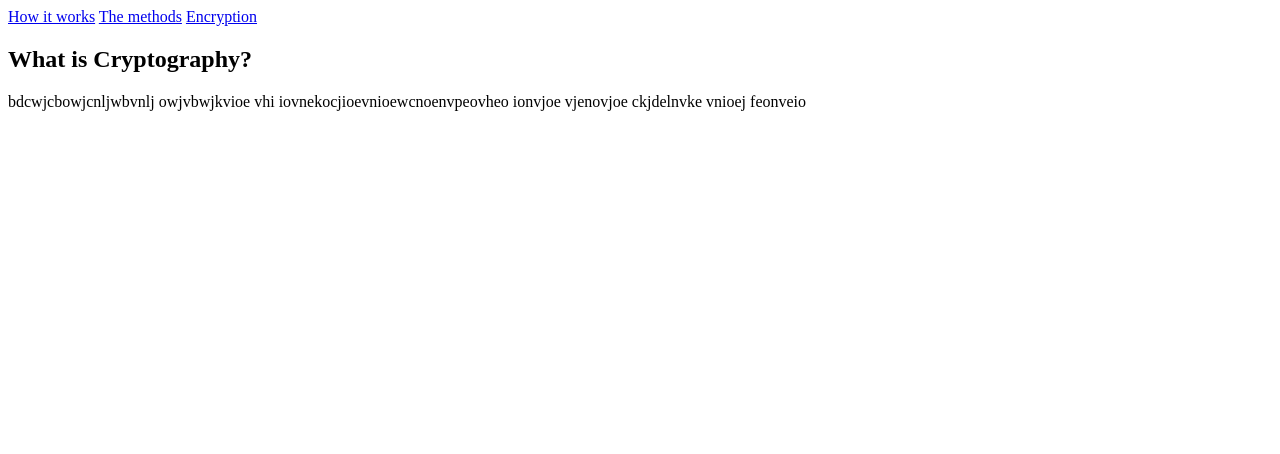
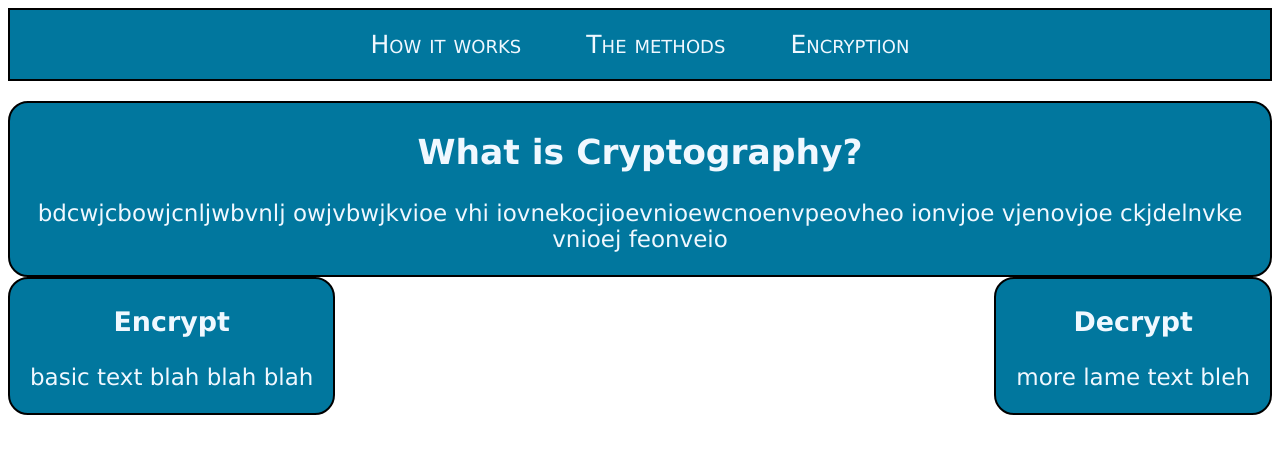
Before and after one commit to Mkingsley16/BrickHack, a plain HTML site: page index.html in a window 1280 px wide. Drawn offline with Linux system fonts and the light colour scheme.

Commit message:
basic index

```diff
--- a/assets/css/style.css
+++ b/assets/css/style.css
@@ -0,0 +1,39 @@
+* {
+    font-family:'Lucida Sans', 'Lucida Sans Regular', 'Lucida Grande', 'Lucida Sans Unicode', Geneva, Verdana, sans-serif;
+}
+
+article {
+    text-align: center !important;
+    color:aliceblue;
+    background-color: rgb(1, 119, 158);
+    border:solid 2px black;
+    border-radius: 20px;
+    padding: 0 20px;
+    font-size: 23px;
+}
+
+nav a{
+    font-size: 25px;
+    padding: 0 30px;
+    text-decoration: none;
+    color:aliceblue;
+    font-variant: small-caps;
+}
+nav {
+    align-items: center;
+    text-align: center;
+    background-color: rgb(1, 119, 158);
+    margin-bottom:20px;
+    padding:20px;
+    border: solid 2px black;
+}
+
+#blocks{
+
+}
+#encrypt{
+    float:left;
+}
+#decrypt{
+    float:right;
+}
--- a/index.html
+++ b/index.html
@@ -9,16 +9,36 @@
 </head>
 <body>
     <header>
+        <nav>
         <a href ="how.html">How it works</a>
         <a href="methods.html">The methods</a>
         <a href="encrypt.html">Encryption</a>
+        </nav>
     </header>
-    <article>
+    <article id="Cryptography">
         <h2>
             What is Cryptography?
         </h2>
         <p>bdcwjcbowjcnljwbvnlj owjvbwjkvioe vhi iovnekocjioevnioewcnoenvpeovheo ionvjoe vjenovjoe ckjdelnvke vnioej feonveio</p>
     </article>
+    <div id="blocks">
+        <article id="encrypt">
+            <h3>
+                Encrypt
+            </h3>
+            <p>
+                basic text blah blah blah
+            </p>
+        </article>
+        <article id="decrypt">
+            <h3>
+                Decrypt
+            </h3>
+            <p>
+                more lame text bleh
+            </p>
+        </article>
+    </div>
 
 
 
```
